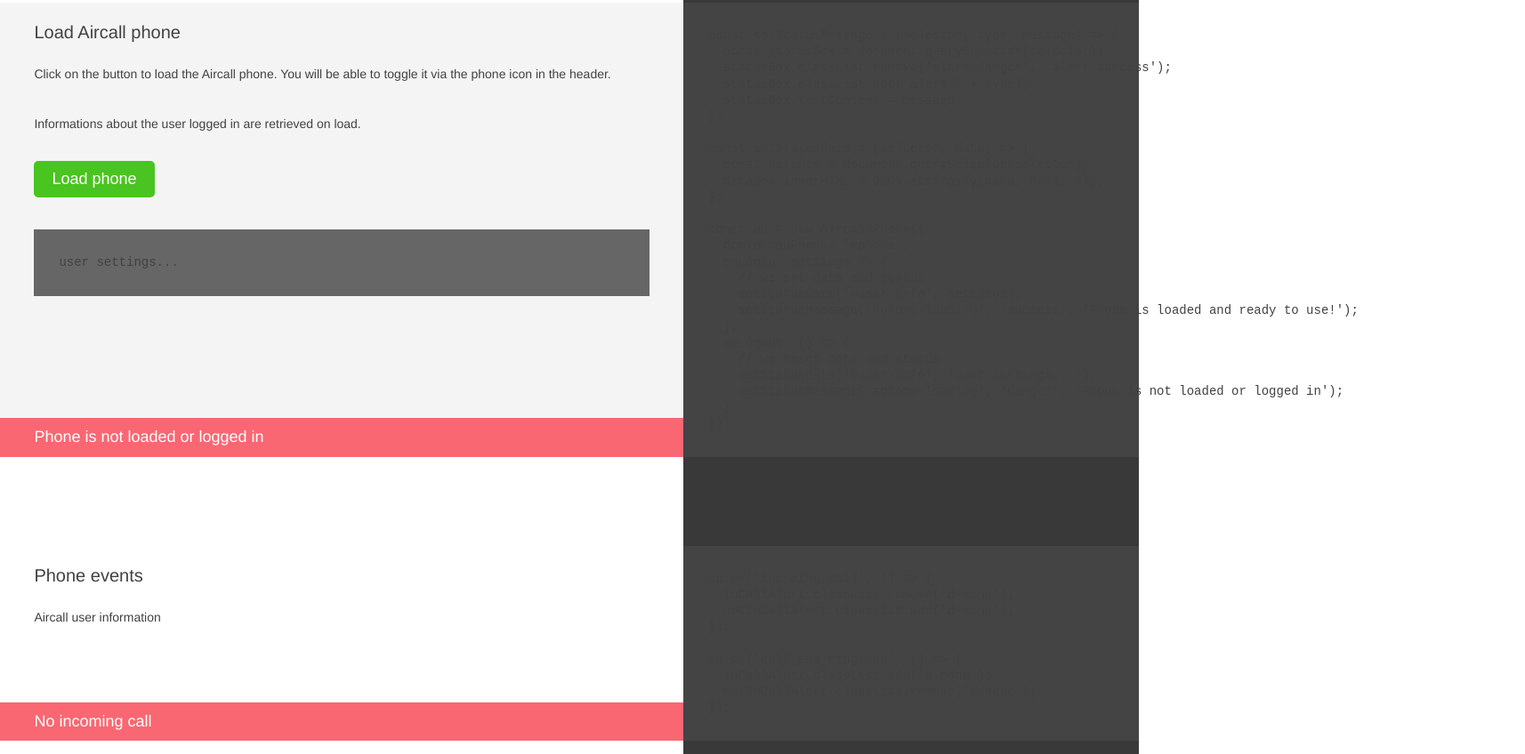
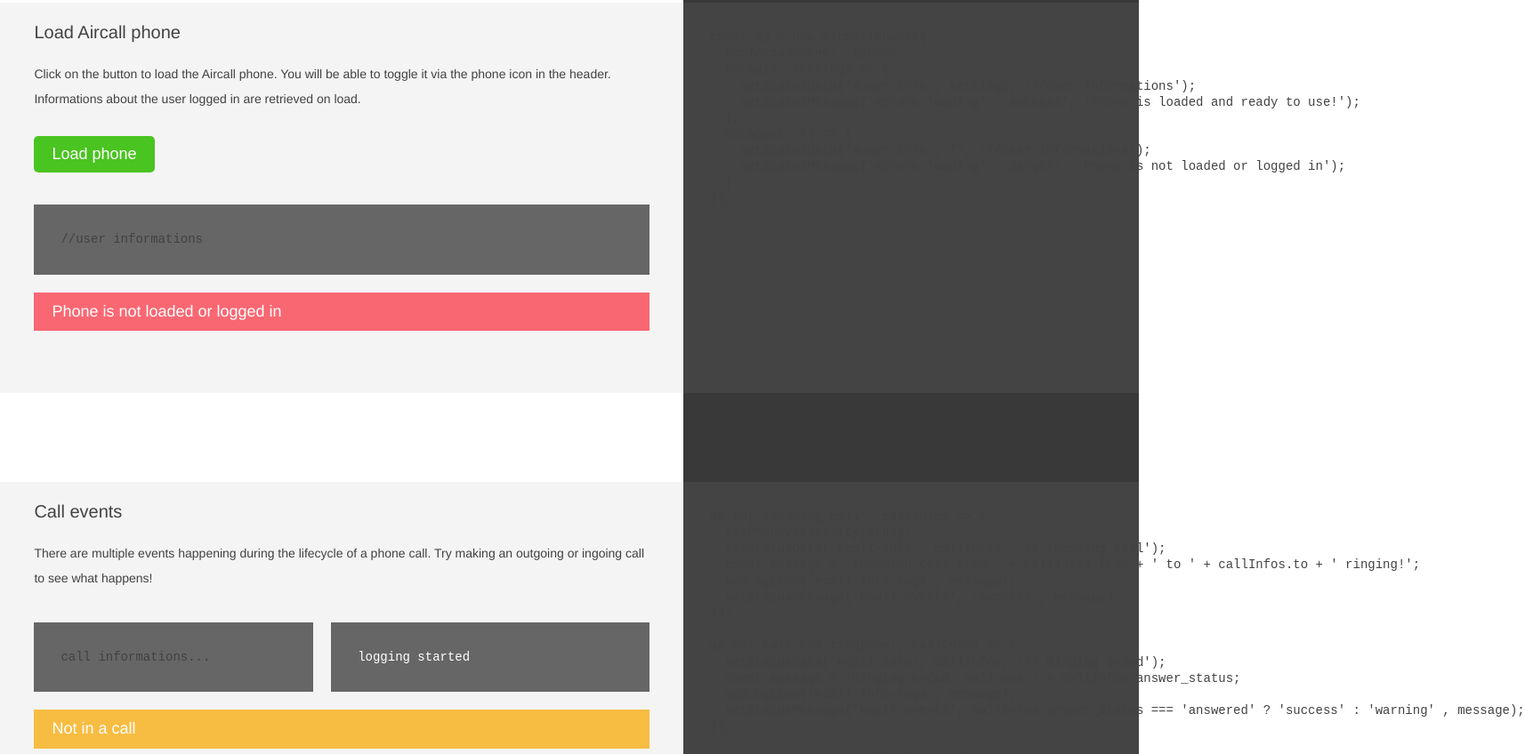
Before and after one commit to aircall/aircall-everywhere, a website: page demo/index.html in a window 1280 px wide. Shown: the part 732-1580 px from the top of the page at 89% size, 1714 px wide, since content can reach past the window. Drawn offline with Linux system fonts and the light colour scheme; a web font is replaced by a local one.

Commit message:
Call events rework + demo

```diff
--- a/demo/demo.css
+++ b/demo/demo.css
@@ -334,13 +334,10 @@
 }
 
 .alert {
-  padding: 10px 3vw;
+  padding: 10px 20px;
   font-size: 18px;
   color: #ffffff;
-  position: absolute;
-  bottom: 0;
-  left: 0;
-  right: 0;
+  margin-top: 20px;
 }
 .alert.alert-success {
   background-color: #4ac420;
@@ -348,6 +345,10 @@
 
 .alert.alert-danger {
   background-color: #f96772;
+}
+
+.alert.alert-warning {
+  background-color: #f7bd42;
 }
 
 #phone-container {
@@ -386,15 +387,39 @@
   display: none !important;
 }
 
+.d-flex {
+  display: flex;
+  align-items: stretch;
+  justify-content: space-between;
+}
+
+.d-flex > pre:first-child {
+  margin-right: 20px !important;
+}
+
+pre {
+  font-family: monospace;
+}
+
 pre.prettyprint {
-  font-family: monospace;
   width: 100% !important;
   margin: 0 !important;
-  padding: 2em !important;
+  padding: 30px !important;
   border-radius: 0 !important;
   background-color: transparent !important;
 }
 
 .left pre.prettyprint {
   background-color: #666666 !important;
+  width: auto !important;
+  flex-grow: 1;
 }
+
+#call-info-logs {
+  background-color: #666666;
+  padding: 30px;
+  color: #ffffff;
+  width: auto;
+  flex-grow: 2;
+  white-space: pre-wrap;
+}
--- a/demo/index.html
+++ b/demo/index.html
@@ -66,39 +66,25 @@
         <div class="left bg-grey">
           <h3>Load Aircall phone</h3>
           <p>Click on the button to load the Aircall phone. You will be able to toggle it via the phone icon in the
-            header.<br><br>Informations about the user logged in are retrieved on load.<br><br></p>
+            header.<br>Informations about the user logged in are retrieved on load.<br><br></p>
 
           <button class="button" id="load-phone-button">Load phone</button>
           <br><br>
-          <pre class="prettyprint"><code id="user-info">user settings...</code></pre>
+          <pre class="prettyprint"><code id="user-info">//user informations</code></pre>
 
           <div class="alert alert-danger" id="phone-loading">
             Phone is not loaded or logged in
           </div>
         </div>
         <div class="right">
-          <pre class="prettyprint"><code>const setStatusMessage = (selector, type, message) => {
-  const statusBox = document.querySelector(selector);
-  statusBox.classList.remove('alert-danger', 'alert-success');
-  statusBox.classList.add('alert-' + type);
-  statusBox.textContent = message;
-};
-
-const setStatusData = (selector, data) => {
-  const dataBox = document.querySelector(selector);
-  dataBox.innerHTML = JSON.stringify(data, null, 2));
-};
-
-const ap = new AircallPhone({
+          <pre class="prettyprint"><code>const ap = new AircallPhone({
   domToLoadPhone: '#phone',
   onLogin: settings => {
-    // we set data and status
-    setStatusData('#user-info', settings);
+    setStatusData('#user-info', settings, '//user informations');
     setStatusMessage('#phone-loading', 'success', 'Phone is loaded and ready to use!');
   },
   onLogout: () => {
-    // we reset data and status
-    setStatusData('#user-info', 'user settings...');
+    setStatusData('#user-info', '', '//user informations');
     setStatusMessage('#phone-loading', 'danger', 'Phone is not loaded or logged in');
   }
 });</code></pre>
@@ -106,27 +92,61 @@
       </div>
 
       <div class="row">
-        <div class="left">
-          <h3>Phone events</h3>
-          <div class="alert alert-success d-none" role="alert" id="in-call">
-            Incoming call !
-          </div>
-          <div class="alert alert-danger" role="alert" id="not-in-call">
-            No incoming call
+        <div class="left bg-grey">
+          <h3>Call events</h3>
+          <p>There are multiple events happening during the lifecycle of a phone call. Try making an outgoing or ingoing call to see what happens!</p>
+          <br><br>
+          <div class="d-flex">
+            <pre class="prettyprint"><code id="call-info">call informations...</code></pre>
+            <pre id="call-info-logs">logging started</pre>
           </div>
 
-          <p>Aircall user information</p>
-          <pre><code id="user-info"> </code></pre>
+          <div class="alert alert-warning" id="call-events">
+            Not in a call
+          </div>
         </div>
         <div class="right">
-          <pre class="prettyprint"><code>ap.on('incoming_call', () => {
-  inCallAlert.classList.remove('d-none');
-  notInCallAlert.classList.add('d-none');
+          <pre class="prettyprint"><code>ap.on('incoming_call', callInfos => {
+  setPhoneVisibility(true);
+  setStatusData('#call-info', callInfos, '// Incoming call');
+  const message = 'Incoming call from ' + callInfos.from + ' to ' + callInfos.to + ' ringing!';
+  addLogLine('#call-info-logs', message);
+  setStatusMessage('#call-events', 'success', message);
 });
 
-ap.on('call_end_ringtone', () => {
-  inCallAlert.classList.add('d-none');
-  notInCallAlert.classList.remove('d-none');
+ap.on('call_end_ringtone', callInfos => {
+  setStatusData('#call-info', callInfos, '// Ringing ended');
+  const message = 'Ringing ended. call was ' + callInfos.answer_status;
+  addLogLine('#call-info-logs', message);
+  setStatusMessage('#call-events', callInfos.answer_status === 'answered' ? 'success' : 'warning' , message);
+});
+
+ap.on('call_ended', callInfos => {
+  setStatusData('#call-info', callInfos, '// Call ended');
+  const message = 'Call ended. Lasted ' + callInfos.duration + ' seconds';
+  addLogLine('#call-info-logs', message);
+  setStatusMessage('#call-events', 'warning', message);
+});
+
+ap.on('comment_saved', callInfos => {
+  setStatusData('#call-info', callInfos, '// Comment on call');
+  const message = 'Comment about the last call saved';
+  addLogLine('#call-info-logs', message);
+  setStatusMessage('#call-events', 'success', message);
+});
+
+ap.on('outgoing_call', callInfos => {
+  setStatusData('#call-info', callInfos, '// Outgoing call');
+  const message = 'Outgoing call from ' + callInfos.from + ' to ' + callInfos.to + '...';
+  addLogLine('#call-info-logs', message);
+  setStatusMessage('#call-events', 'success', message);
+});
+
+ap.on('outgoing_answered', callInfos => {
+  setStatusData('#call-info', callInfos, '// Outgoing call');
+  const message = 'Outgoing call answered!';
+  addLogLine('#call-info-logs', message);
+  setStatusMessage('#call-events', 'success', message);
 });</code></pre>
         </div>
       </div>
```
Also changed, not shown: demo/demo.js (+52 -15 lines).
